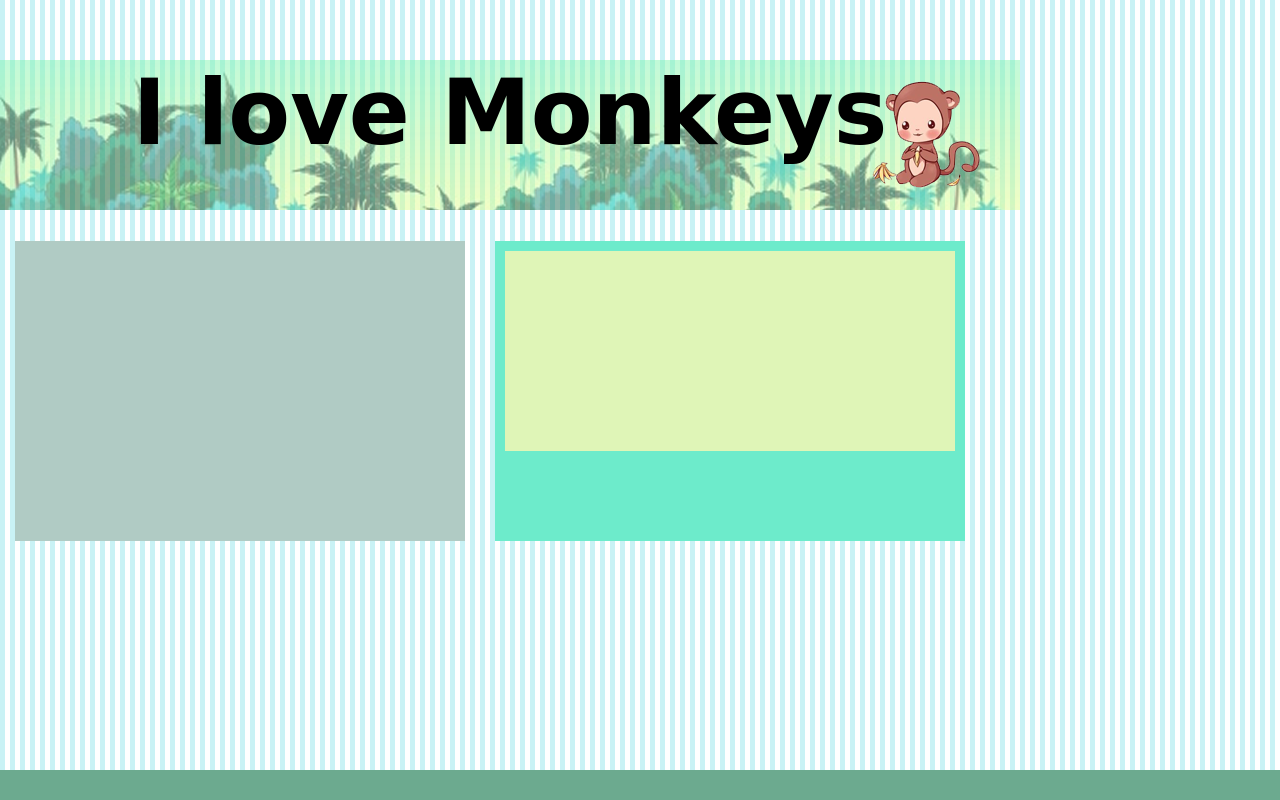
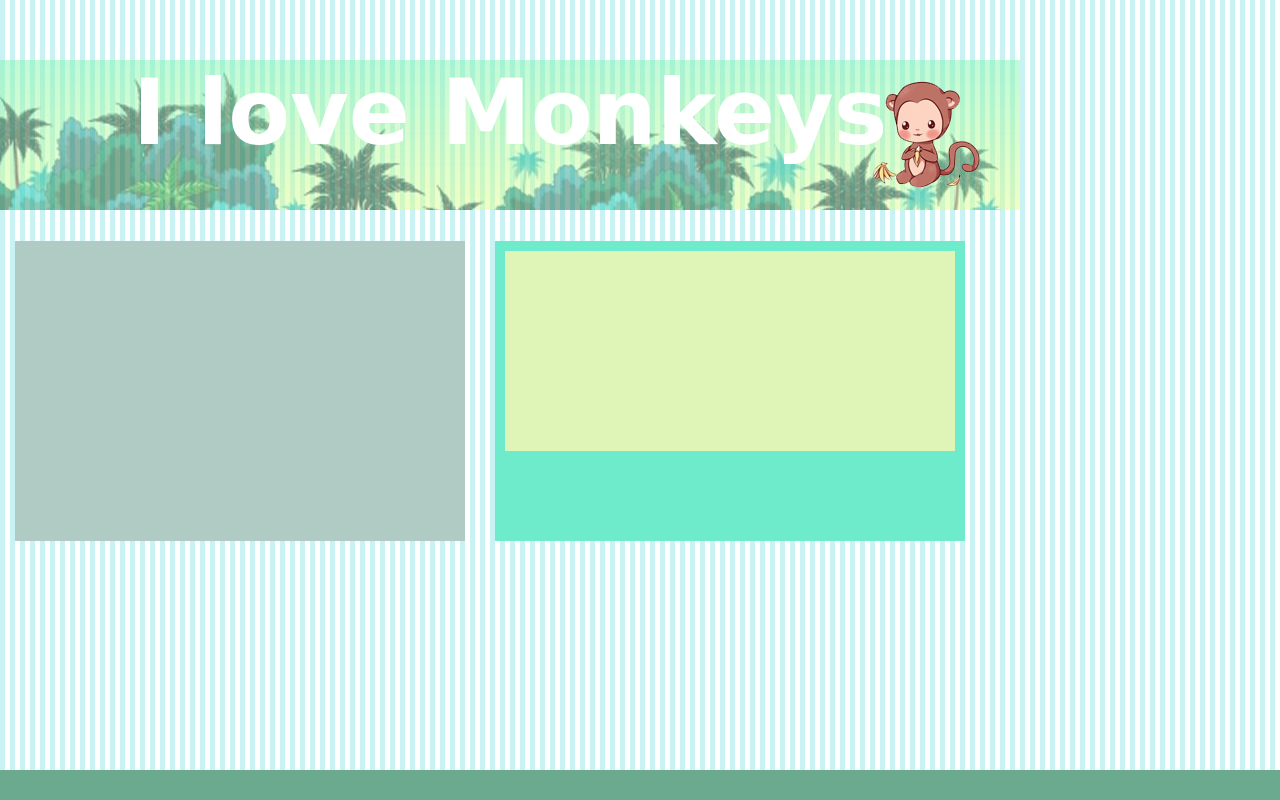
Before and after one commit to vribeiro212/Pretest, a plain HTML site: page index.html in a window 1280 px wide. Drawn offline with Linux system fonts and the light colour scheme.

Commit message:
Update index.html
ok

```diff
--- a/index.html
+++ b/index.html
@@ -63,7 +63,7 @@ float: none;
 <title>index</title>
 </head>
 <body>
-	<header> <center> <h1>I love Monkeys </h1></center</header>
+	<header> <center> <h1> <font color="#FFFFFF">I love Monkeys</font> </h1></center</header>
 	<div id "container">
 		<nav></nav>
 			<section>
```
